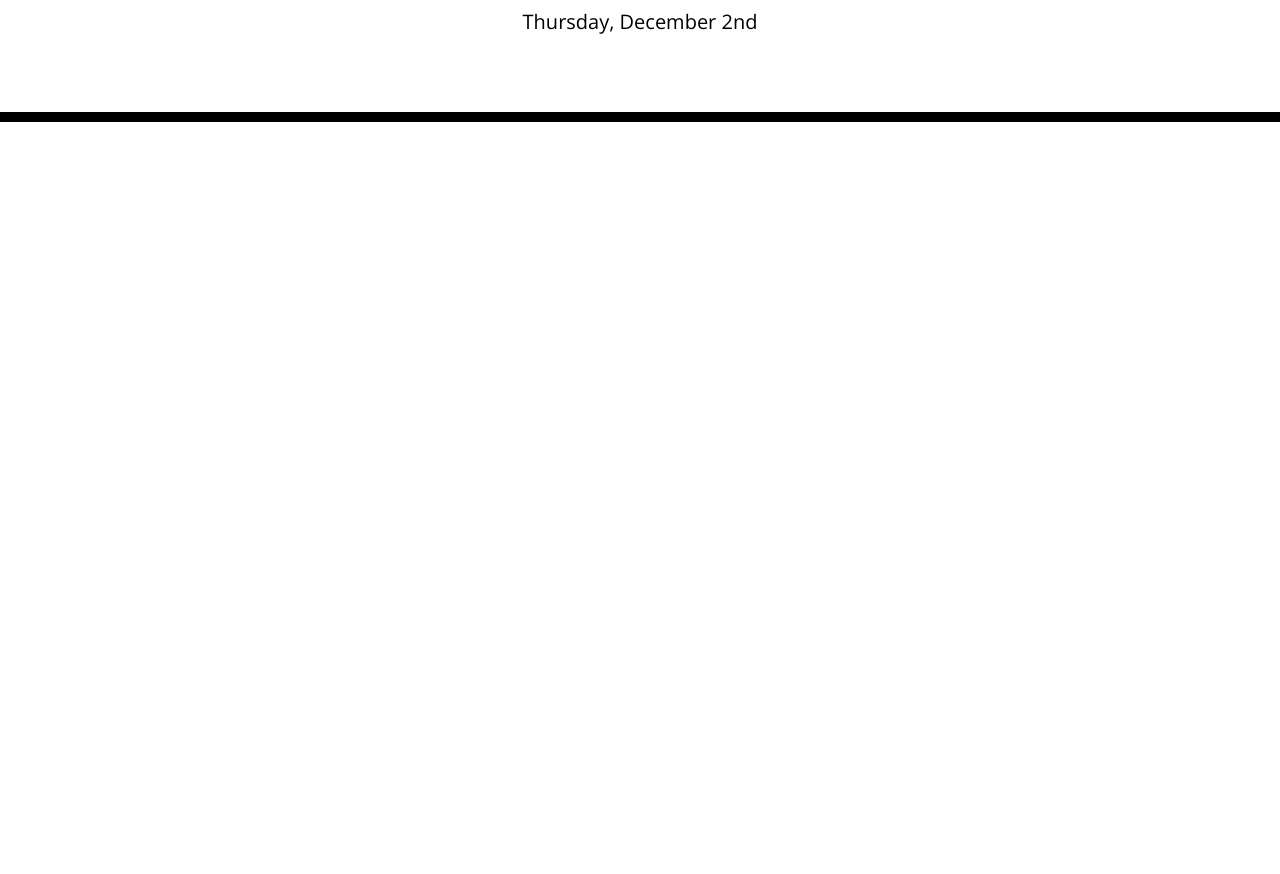
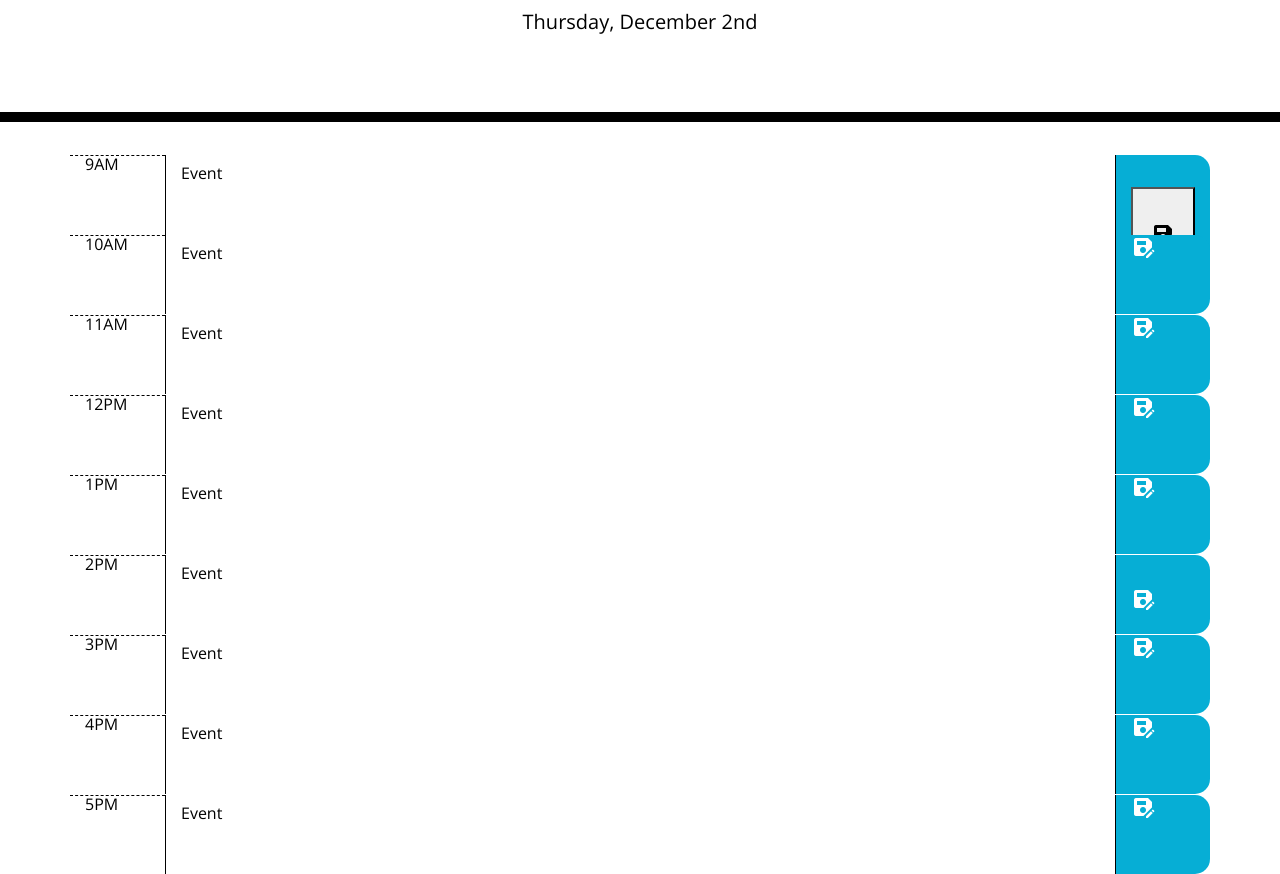
Before and after one commit to ddoherty6/05-Work-Day-Scheduler, a plain HTML site: page index.html in a window 1280 px wide. Shown: the part 182-1056 px from the top of the page. Before the commit the page ends 800 px from the top, so only its background shows below. Drawn offline with nearby package versions, Linux system fonts and the light colour scheme.

Commit message:
initial body style

```diff
--- a/Assets/css/style.css
+++ b/Assets/css/style.css
@@ -1,6 +1,3 @@
-
-
-
 body {
   font-family: 'Open Sans', sans-serif;
   font-size: 16px;
--- a/index.html
+++ b/index.html
@@ -18,6 +18,8 @@
       href="https://fonts.googleapis.com/css?family=Open+Sans&display=swap"
       rel="stylesheet"
     />
+    <link href="https://fonts.googleapis.com/icon?family=Material+Icons"
+      rel="stylesheet">
     <link rel="stylesheet" href="./Assets/css/style.css" />
     <title>Work Day Scheduler</title>
   </head>
@@ -29,7 +31,56 @@
       <p id="currentDay" class="lead"></p>
     </header>
     <div class="container">
-      <!-- Timeblocks go here -->
+      <article id="9am" class="row">
+        <div class="col-1 hour">9AM</div>
+        <textarea class="col-10">Event</textarea>
+        <div class="col-1 saveBtn">
+          <button class="description">
+            <span class="material-icons">save_as</span>
+          </button>
+        </div>
+      </article>
+      <article id="10am" class="row">
+        <div class="col-1 hour">10AM</div>
+        <textarea class="col-10">Event</textarea>
+        <div class="col-1 saveBtn"><span class="material-icons">save_as</span></div>
+      </article>
+      <article id="11am" class="row">
+        <div class="col-1 hour">11AM</div>
+        <textarea class="col-10">Event</textarea>
+        <div class="col-1 saveBtn"><span class="material-icons">save_as</span></div>
+      </article>
+      <article id="12am" class="row">
+        <div class="col-1 hour">12PM</div>
+        <textarea class="col-10">Event</textarea>
+        <div class="col-1 saveBtn"><span class="material-icons">save_as</span></div>
+      </article>
+      <article id="1pm" class="row">
+        <div class="col-1 hour">1PM</div>
+        <textarea class="col-10">Event</textarea>
+        <div class="col-1 saveBtn"><span class="material-icons">save_as</span></div>
+      </article>
+      <article id="2pm" class="row">
+        <div class="col-1 hour">2PM</div>
+        <textarea class="col-10">Event</textarea>
+        <div class="col-1 saveBtn">
+          <span class="material-icons">save_as</span></div>
+      </article>
+      <article id="3pm" class="row">
+        <div class="col-1 hour">3PM</div>
+        <textarea class="col-10">Event</textarea>
+        <div class="col-1 saveBtn"><span class="material-icons">save_as</span></div>
+      </article>
+      <article id="4pm" class="row">
+        <div class="col-1 hour">4PM</div>
+        <textarea class="col-10">Event</textarea>
+        <div class="col-1 saveBtn"><span class="material-icons">save_as</span></div>
+      </article>
+      <article id="5pm" class="row">
+        <div class="col-1 hour">5PM</div>
+        <textarea class="col-10">Event</textarea>
+        <div class="col-1 saveBtn"><span class="material-icons">save_as</span></div>
+      </article>
     </div>
 
     <script src="https://code.jquery.com/jquery-3.4.1.min.js"></script>
```
